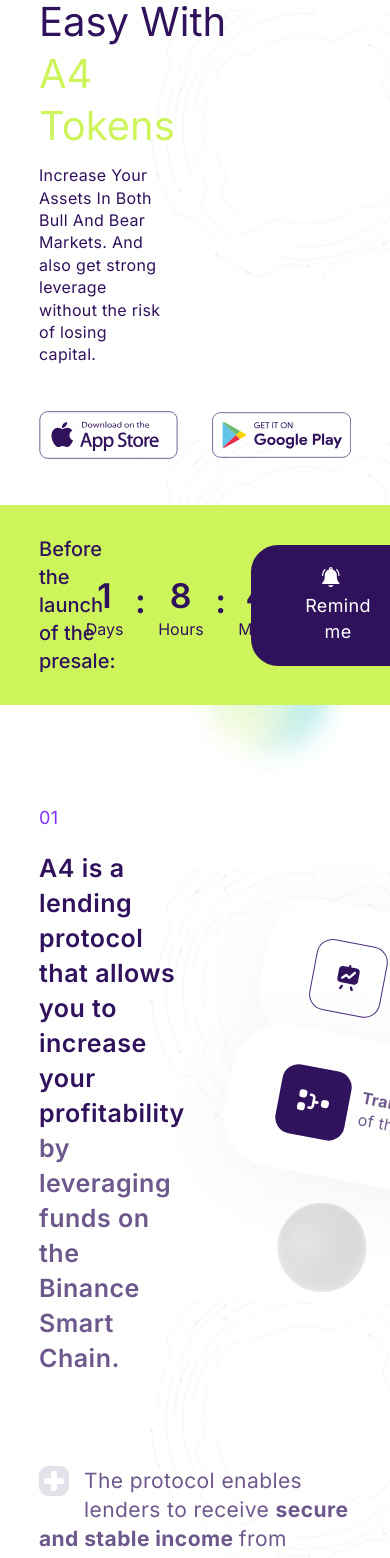
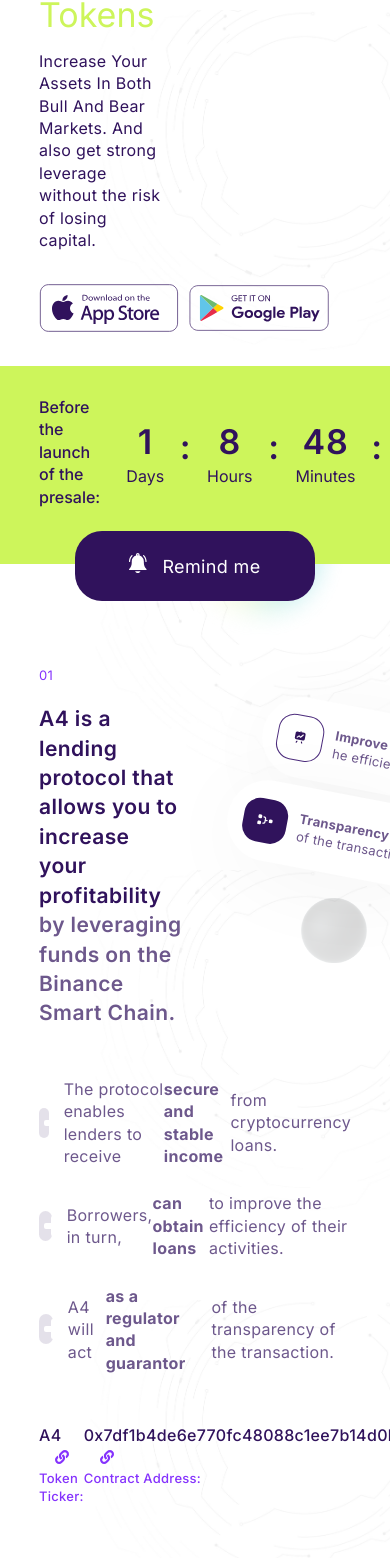
Before and after one commit to Reinano/a4Landing, a React (Create React App) app: page / in a window 390 px wide. Shown: the part 420-1978 px from the top of the page. Built offline with nearby package versions, Linux system fonts and the light colour scheme.

Commit message:
Adaptive

```diff
--- a/src/app/components/About/_about.scss
+++ b/src/app/components/About/_about.scss
@@ -110,7 +110,6 @@
     height: 87px;
     margin-bottom: 113px;
     font-weight: normal;
-    font-size: 21px;
     line-height: 140%;
     letter-spacing: 0.02em;
     opacity: 0.7;
@@ -277,3 +276,56 @@
     }
   }
 }
+
+@media (max-width: 1024px) {
+  .about {
+    &__background {
+      &_imgOne {
+        right: 2%;
+      }
+      &_common {
+        width: 217px;
+        height: 81px;
+        div{
+          height: 44px;
+          width: 44px;
+          img{
+            width: 20px;
+            height: 13px;
+          }
+        }
+        p{
+          width: 130px;
+          height: 36px;
+          font-size: 13px;
+        }
+      }
+      &_ball {
+        width: 66px;
+        height: 66px;
+      }
+    }
+    &__title {
+      margin-bottom: 50px;
+    }
+    &__items {
+      margin-bottom: 50px;
+      grid-gap: 25px;
+    }
+    &__item {
+      display: flex;
+      align-items: center;
+    }
+    &__links {
+      .about__link {
+        font-size: 16px;
+        img {
+          width: 14px;
+        }
+      }
+      p {
+        font-size: 13px;
+      }
+    }
+  }
+}
--- a/src/app/components/Benefits/_benefits.scss
+++ b/src/app/components/Benefits/_benefits.scss
@@ -107,9 +107,6 @@
     width: 85px;
     height: 85px;
   }
-  .benefits__item_text {
-    font-size: 18px;
-  }
 }
 @media (max-width: 1626px){
 
@@ -127,3 +124,53 @@
     max-width: 70%;
   }
 }
+@media (max-width: 1024px) {
+  .benefits {
+    padding-top: 100px;
+    padding-bottom: 140px;
+    &__items {
+      margin-top: 50px;
+    }
+    &__item {
+      margin-bottom: 40px;
+      &Icon {
+        width: 54px;
+        height: 54px;
+        border-radius: 10px;
+
+        &_a4 {
+          img {
+            width: 37px;
+            height: 15px;
+
+          }
+        }
+        &_safe{
+
+          img {
+            width: 22px;
+            height: 24px;
+          }
+        }
+        &_transparency{
+          img {
+            width: 24px;
+            height: 24px;
+          }
+        }
+        &_leverage{
+          img {
+            width: 21px;
+            height: 24px;
+          }
+        }
+        &_liquid{
+          img {
+            width: 24px;
+            height: 24px;
+          }
+        }
+      }
+    }
+  }
+}
--- a/src/app/components/CountDown/_countdown.scss
+++ b/src/app/components/CountDown/_countdown.scss
@@ -143,3 +143,36 @@
     }
   }
 }
+
+@media (max-width: 1024px) {
+  .countdown {
+    &__background {
+      padding-bottom: 56px;
+    }
+
+    &Container {
+      position: relative;
+      align-items: center;
+      justify-content: center;
+      grid-gap: 10%;
+    }
+    &__timer {
+      width: 72%;
+    }
+    &__item {
+      &_one {
+        width: 18%;
+        min-height: 40px;
+      }
+      &Presale {
+        font-size: 16px;
+      }
+      &_three{
+        position: absolute;
+        top: 113%;
+        z-index: 2;
+      }
+    }
+
+  }
+}
--- a/src/app/components/Emission/_emission.scss
+++ b/src/app/components/Emission/_emission.scss
@@ -88,6 +88,7 @@
       top: 0;
       &:hover ~ .emission__circleGraph{
       background: url('./../../../../src/img/graph_1.png') no-repeat center;
+      background-size: contain;
       }
     }
     &_2{
@@ -95,6 +96,7 @@
       top: 0;
       &:hover ~ .emission__circleGraph{
       background: url('./../../../../src/img/graph_2.png') no-repeat center;
+      background-size: contain;
       }
     }
     &_3{
@@ -102,6 +104,8 @@
       top: 234px;
       &:hover ~ .emission__circleGraph{
         background: url('./../../../../src/img/graph_3.png') no-repeat center;
+        background-size: contain;
+
       }
     }
     &_4{
@@ -109,6 +113,8 @@
       top: 500px;
       &:hover ~ .emission__circleGraph{
         background: url('./../../../../src/img/graph_4.png') no-repeat center;
+        background-size: contain;
+
       }
     }
     &_5{
@@ -116,6 +122,8 @@
       bottom: 42px;
       &:hover ~ .emission__circleGraph{
         background: url('./../../../../src/img/graph_5.png') no-repeat center;
+        background-size: contain;
+
       }
     }
     &_6{
@@ -123,6 +131,8 @@
       bottom: 0;
       &:hover ~ .emission__circleGraph{
         background: url('./../../../../src/img/graph_6.png') no-repeat center;
+        background-size: contain;
+
       }
     }
 
@@ -232,3 +242,69 @@
     margin-left: 151px;
   }
 }
+@media (max-width: 1200px) {
+  .emission__graphContainer {
+    width: 504px;
+    height: 481px;
+  }
+  .emission__circleGraph{
+    margin-left: 131px;
+  }
+  .emission__badgeTitle {
+    font-size: 25px;
+  }
+  .emission__badgeSpan {
+    font-size: 18px;
+  }
+}
+@media (max-width: 1024px) {
+  .emission__innerWrapper {
+    margin-bottom: 100px;
+  }
+  .emission__graphContainer {
+    width: 430px;
+    height: 410px;
+    margin-bottom: 0;
+  }
+  .emission__circleGraph{
+    margin-left: 120px;
+  }
+  .emission__badgeTitle {
+    font-size: 21px;
+    margin-bottom: 0px;
+  }
+  .emission__badgeSpan {
+    font-size: 16px;
+  }
+  .emission__badge_1 {
+    right: -20%;
+  }
+  .emission__badge_3{
+    top: 35%;
+  }
+  .emission__badge_4{
+    left: 18%;
+  }
+  .emission__badge_5{
+    left: 55%;
+  }
+  .emission__badge_6{
+    right: -15.5%;
+    bottom: 6%;
+  }
+  .emission__info {
+    right: 0;
+    grid-gap: 10px;
+  }
+  .emission__title {
+    font-size: 34px;
+    margin-bottom: 0px;
+
+    &_icon {
+      left: 74%;
+    }
+  }
+  .emission__desc {
+    margin-bottom: 0;
+  }
+}
--- a/src/app/components/ExternalResource/_externalresource.scss
+++ b/src/app/components/ExternalResource/_externalresource.scss
@@ -176,3 +176,9 @@
     }
   }
 }
+
+@media (max-width: 1024px) {
+  .externalResourse {
+    padding: 100px 0;
+  }
+}
--- a/src/app/components/HeroScreen/HeroScreen.js
+++ b/src/app/components/HeroScreen/HeroScreen.js
@@ -14,7 +14,7 @@ const HeroScreen = () => {
             {_t('hero-screen-heading', lang)}<span className='heroscreen__header_span'>A4 Tokens</span>
           </h1>
           <div className="heroscreen__description">
-            {_t('hero-screen-small-text', lang)}
+            <p>{_t('hero-screen-small-text', lang)}</p>
           </div>
           <div className="heroscreenStore">
             <div className="heroscreenStore__appStore"> </div>
--- a/src/app/components/HeroScreen/_heroscreen.scss
+++ b/src/app/components/HeroScreen/_heroscreen.scss
@@ -121,3 +121,21 @@
     font-size: 40px;
   }
 }
+@media (max-width: 1024px) {
+  .heroscreen__header{
+    font-size: 34px;
+  }
+  .heroscreenStore {
+    max-width: 300px;
+  }
+  .heroscreenStore__appStore {
+    width: 140px;
+    height: 50px;
+    margin-right: 10px;
+  }
+  .heroscreenStore__googlePlay {
+    width: 140px;
+    height: 50px;
+    margin-right: 10px;
+  }
+}
--- a/src/app/components/Landing/_landing.scss
+++ b/src/app/components/Landing/_landing.scss
@@ -111,6 +111,17 @@ p {
     font-size: 16px;
   }
 }
+@media (max-width: 1024px) {
+  h2{
+    font-size: 21px;
+  }
+  h3 {
+    font-size: 18px;
+  }
+  .common__number {
+    font-size: 13px;
+  }
+}
 //   ---     ADD COMPONENTS STYLES HERE   ---   //
 
 @import '../Navbar/navbar.scss';
--- a/src/app/components/Navbar/Navbar.js
+++ b/src/app/components/Navbar/Navbar.js
@@ -45,8 +45,7 @@ const Navbar = () => {
             </ul>
             <LanguageSwitcher/>
             <div className="navBurgerMenu">
-              <input onClick={showSidebar} className="navBurgerMenu__toogle" id="navBurgerMenu__toogle" type="checkbox"/>
-              <label className={sidebar ? "navBurgerMenu__button navBurgerMenu__button_active" : "navBurgerMenu__button"} for="navBurgerMenu__toogle">
+              <label onClick={showSidebar} className={sidebar ? "navBurgerMenu__button navBurgerMenu__button_active" : "navBurgerMenu__button"} for="navBurgerMenu__toogle">
                 <span className={sidebar ? "navBurgerMenu__span navBurgerMenu__span_active" : "navBurgerMenu__span"}></span>
                 <span className={sidebar ? "navBurgerMenu__spanCross navBurgerMenu__spanCross_active" : "navBurgerMenu__spanCross"}></span>
               </label>
--- a/src/app/components/Navbar/_navbar.scss
+++ b/src/app/components/Navbar/_navbar.scss
@@ -71,9 +71,6 @@
   &BurgerMenu {
     display: none;
 
-    &__toogle {
-      opacity: 0;
-    }
 
     &__button {
       display: flex; /* используем flex для центрирования содержимого */
@@ -92,7 +89,11 @@
         z-index: 3;
         border: 2px solid #ffffff;
         background: #30125C;
+        margin-top: 5px;
 
+        &:hover {
+          background: #48385f;
+        }
       }
     }
 
@@ -169,14 +170,16 @@
 
       width: 250px;
       height: auto;
-      padding: 80px 0;
-      transition: 850ms;
+      padding: 60px 0;
       background-color: #30125C;
       visibility: hidden;
+      opacity: 0;
+      transition:visibility 0.3s linear,opacity 0.3s linear;
       z-index: 1;
       &_active {
         visibility: visible;
-        transition: 350ms;
+        opacity: 1;
+        // transition: 350ms;
       }
     }
 
@@ -190,6 +193,7 @@
       vertical-align: top;
       letter-spacing: 2%;
       color: #ffffff;
+
 
       &:hover {
         background-color: #ffffff;
```
